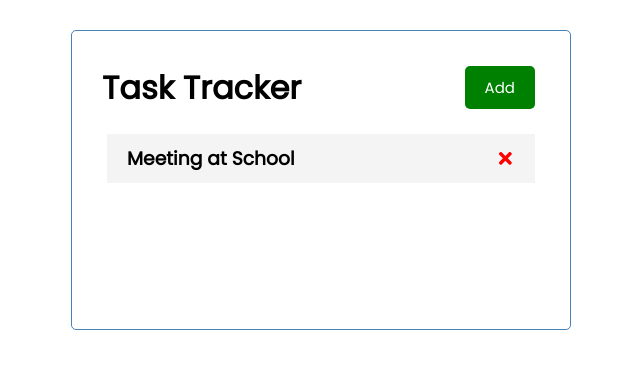
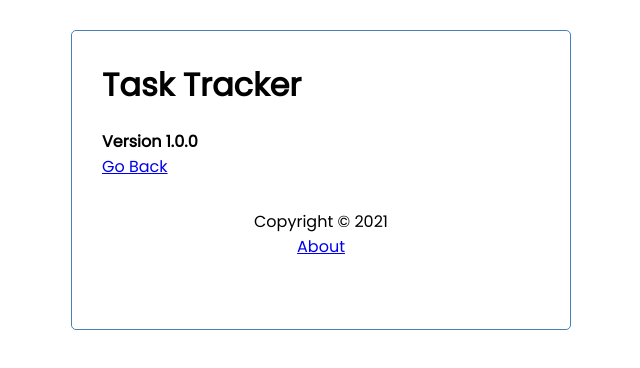
Before and after one commit to JoeDaBu/Task-Tracker, a React (Create React App) app: page /about in a window 1280 px wide. Shown: the top 368 px of the page, without its empty margins (319-959 px from the left). Built offline with nearby package versions, Linux system fonts and the light colour scheme; data requests are answered from the project's data file.

Commit message:
Finished Tutorial

```diff
--- a/db.json
+++ b/db.json
@@ -1,9 +1,10 @@
 {
   "tasks": [
     {
-      "id": 2,
-      "text": "Meeting at School",
-      "reminder": false
+      "text": "T",
+      "day": "",
+      "reminder": false,
+      "id": 1
     }
   ]
 }
--- a/package.json
+++ b/package.json
@@ -10,6 +10,7 @@
     "react": "^17.0.2",
     "react-dom": "^17.0.2",
     "react-icons": "^4.2.0",
+    "react-router-dom": "^5.2.0",
     "react-scripts": "4.0.3",
     "web-vitals": "^1.1.2"
   },
--- a/src/App.js
+++ b/src/App.js
@@ -1,7 +1,10 @@
 import { useState, useEffect } from 'react'
+import {BrowserRouter as Router, Route} from 'react-router-dom'
 import Header from './components/Header'
 import Tasks from './components/Tasks'
 import AddTask from './components/AddTask'
+import Footer from './components/Footer'
+import About from './components/About'
 
 function App() {
   const[showAddTask, setShowAddTask] = useState(false)
@@ -26,12 +29,30 @@
 
   }
 
+  //Fetch Task
+  const fetchTask = async (id) => {
+    const res = await fetch(`http://localhost:5000/tasks/${id}`)
+    const data = await res.json()
+
+    return data
+
+  }
+
   //Add Task
-  const addTask = (task) => {
-    // console.log(task);
-    const id = Math.floor(Math.random() *10000) + 1
-    const newTask = {id, ...task}
-    setTasks([...tasks, newTask])
+  const addTask = async (task) => {
+    const res = await fetch('http://localhost:5000/tasks', {
+      method: 'POST',
+      headers: {
+        'Content-type': 'application/json'
+      },
+      body: JSON.stringify(task)
+    })
+
+    const data = await res.json()
+    setTasks([...tasks, data])
+    // const id = Math.floor(Math.random() *10000) + 1
+    // const newTask = {id, ...task}
+    // setTasks([...tasks, newTask])
   }
 
   //Delete Task
@@ -43,22 +64,46 @@
   }
 
   //Toggle Reminder
-  const toggleReminder = (id) => {
+  const toggleReminder = async (id) => {
+    const taskToToggle = await fetchTask(id)
+    const updTask = {...taskToToggle,
+    reminder: !taskToToggle.reminder}
+
+    const res = await fetch(`http://localhost:5000/tasks/${id}`, {
+      method: 'PUT',
+      headers: {
+        'Content-type': 'application/json'
+      },
+      body: JSON.stringify(updTask)
+    })
+
+    const data = await res.json()
+
     setTasks(tasks.map((task) => task.id === id ?
-    {...task, reminder : !task.reminder}:task))
+    {...task, reminder : data.reminder}:task))
   }
 
   return (
+    <Router>
       <div className='container'>
         <Header onAdd={() => setShowAddTask(!showAddTask)}
         showAdd={showAddTask}/>
-      {showAddTask && <AddTask onAdd={addTask}/>}
+
+        <Route path='/' exact render={(props)=>
+          (
+           <>
+            {showAddTask && <AddTask onAdd={addTask} />}
             {tasks.length > 0 ? (
-        <Tasks tasks = {tasks}
-        onDelete = {deleteTask}
-        onToggle = {toggleReminder}/>
+              <Tasks tasks={tasks}
+                onDelete={deleteTask}
+                onToggle={toggleReminder} />
             ) : ('No Tasks To Show')}
+           </>
+          )}/>
+        <Route path='/about' component={About} />
+        <Footer/>
       </div>
+    </Router >
   );
 }
 
--- /dev/null
+++ b/src/components/About.js
@@ -0,0 +1,12 @@
+import {Link} from 'react-router-dom'
+
+const About = () => {
+    return (
+        <div>
+            <h4>Version 1.0.0</h4>
+            <Link to='/'>Go Back</Link>
+        </div>
+    )
+}
+
+export default About
--- /dev/null
+++ b/src/components/Footer.js
@@ -0,0 +1,12 @@
+import {Link} from 'react-router-dom'
+
+const Footer = () => {
+    return (
+        <footer>
+            <p>Copyright &copy; 2021</p>
+            <Link to="/about">About</Link>
+        </footer>
+    )
+}
+
+export default Footer
--- a/src/components/Header.js
+++ b/src/components/Header.js
@@ -1,15 +1,16 @@
 import PropTypes from 'prop-types'
+import { useLocation } from 'react-router-dom'
 import Button from './Button'
 
 const Header = ({ title, onAdd, showAdd }) => {
-    // const onClick = () => {
-    //     console.log('Click')
-    // }
+    const location = useLocation()
+
     return (
         <header className='header'>
             <h1>{title}</h1>
-            <Button color= {showAdd ?'red' : 'green'}
-            text ={showAdd ?'Close' : 'Add'} onClick = {onAdd} />
+            {location.pathname === '/' && (
+                <Button color= {showAdd ?'red' : 'green'}
+            text ={showAdd ?'Close' : 'Add'} onClick = {onAdd} />)}
 
         </header>
     )
```
Also changed, not shown: 1 other file (tests, documents, lock files or other folders). Lines whose indentation alone changed are shown as unchanged.
